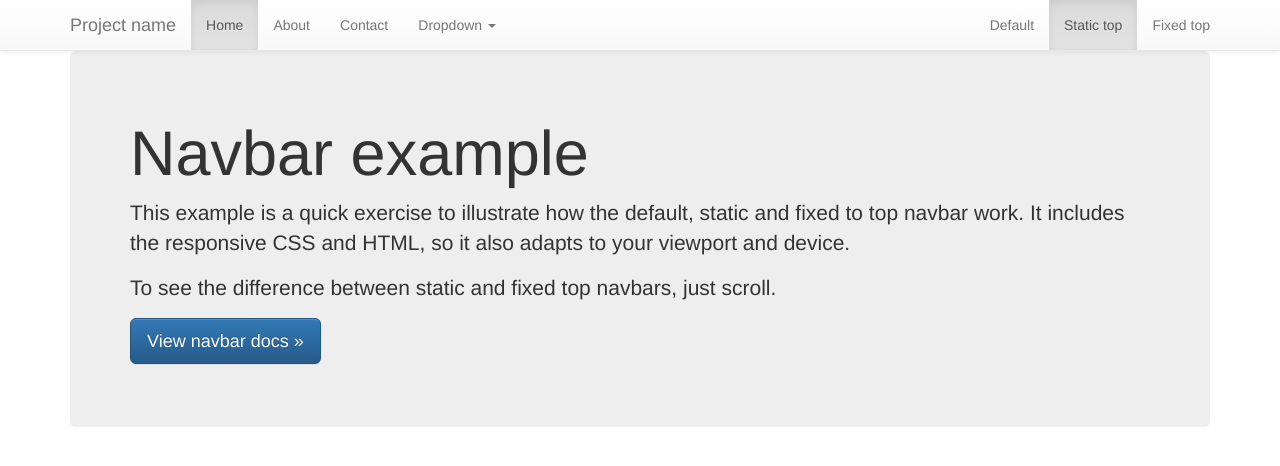
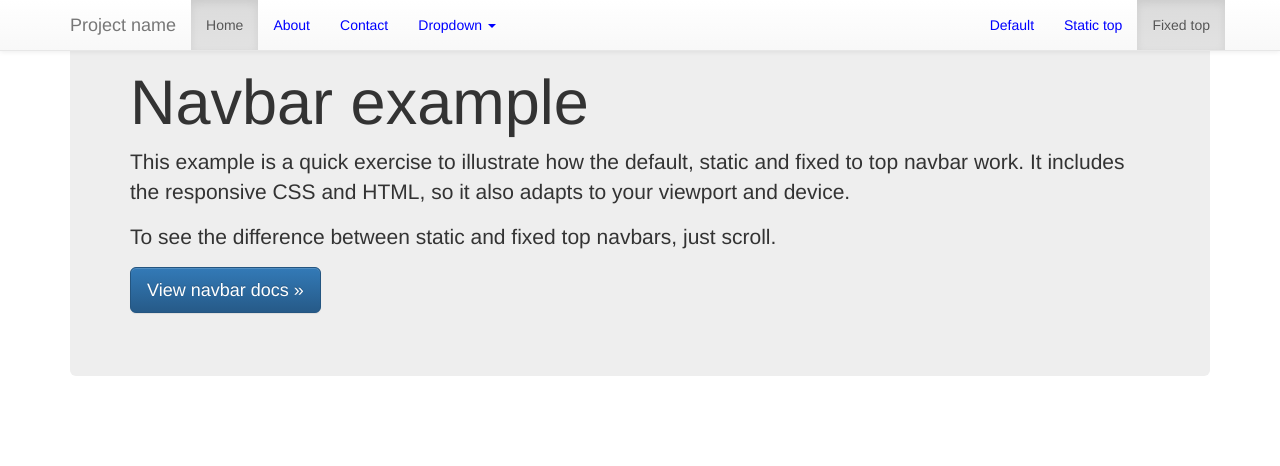
Before and after one commit to ericyork/bootstrap_navs, a plain HTML site: page html/fixed.html in a window 1280 px wide. Shown: the top 466 px of the page. Drawn offline with nearby package versions, Linux system fonts and the light colour scheme; files that its build step writes are made by us from their sources.

Commit message:
moves directories

```diff
--- a/static.html
+++ b/html/fixed.html
@@ -11,8 +11,8 @@
     <link rel="stylesheet" href="style.css">
   </head>
   <body>
-    <!-- Static navbar -->
-    <nav class="navbar navbar-default navbar-static-top">
+    <!-- Fixed navbar -->
+    <nav class="navbar navbar-default navbar-fixed-top">
       <div class="container">
         <div class="navbar-header">
           <button type="button" class="navbar-toggle collapsed" data-toggle="collapse" data-target="#navbar" aria-expanded="false" aria-controls="navbar">
@@ -43,8 +43,8 @@
           </ul>
           <ul class="nav navbar-nav navbar-right">
             <li><a href="index.html">Default</a></li>
-            <li class="active"><a href="static.html">Static top <span class="sr-only">(current)</span></a></li>
-            <li><a href="fixed.html">Fixed top</a></li>
+            <li><a href="html/static.html">Static top</a></li>
+            <li class="active"><a href="html/fixed.html">Fixed top <span class="sr-only">(current)</span></a></li>
           </ul>
         </div><!--/.nav-collapse -->
       </div>
--- a/style.css
+++ b/style.css
@@ -1,4 +1,4 @@
-/*-- no styles here --*/
+/*-- few styles here --*/
 .navbar-default {
   margin-top: 30px;
   margin-bottom: 30px;
@@ -14,3 +14,10 @@
 .jumbotron {
   margin-bottom: 1500px;
 }
+
+.navbar-default .navbar-nav > li > a {
+    color: blue;
+}
+.navbar-default .navbar-nav > li > a:hover {
+    color: red;
+}
```
Also changed, not shown: html/static.html (renamed from fixed.html, +4 -4 lines), index.html (+3 -3 lines).
